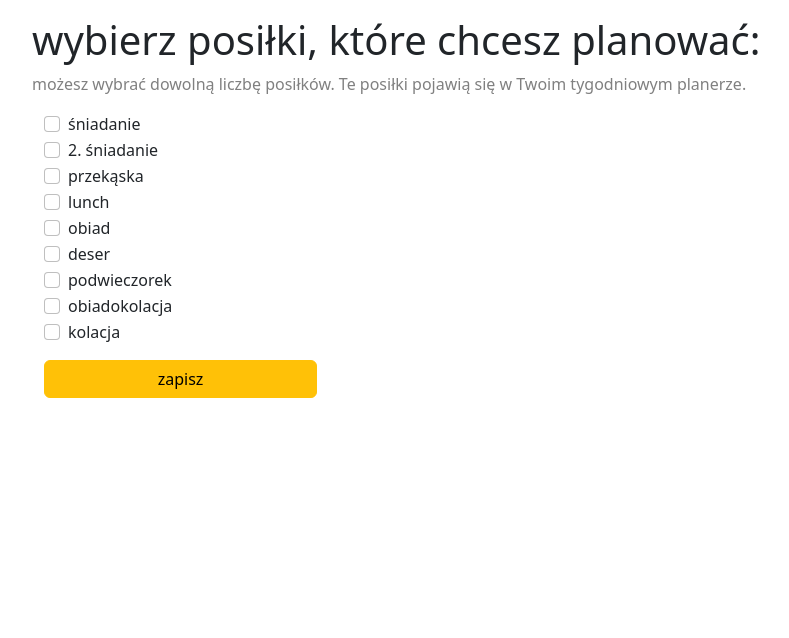
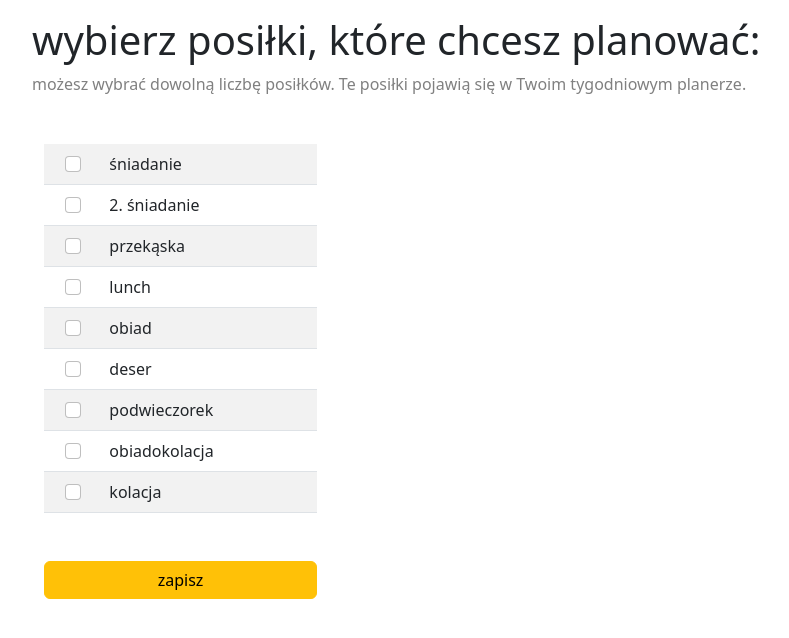
Before and after one commit to PaniMartyna/meal_prep, a Django app: page /settings/ in a window 1280 px wide. Shown: the part 56-694 px from the top of the page, without its empty margins (50-839 px from the left). Run offline with Django 4.2, Linux system fonts and the light colour scheme; the visitor is signed in with stand-in values (Sample User, id 1); data comes from the database, SQL or seed files in the repository; some libraries are stand-ins or nearby versions.

Commit message:
new meal setting view

```diff
--- a/preferences/templates/preferences/meal_settings.html
+++ b/preferences/templates/preferences/meal_settings.html
@@ -16,8 +16,6 @@
         {% for message in messages %}
         <div class="container-fluid p-0">
             <div class="alert alert-primary alert-dismissible fade show" role="alert">
-{#                <button type="button" class="btn-close" data-bs-dismiss="alert" aria-label="Close">#}
-{#                </button>#}
                 {{ message }}
             </div>
         </div>
@@ -29,39 +27,30 @@
 
     <div class="container">
     <div class="column">
+
     <form method="post">
         {% csrf_token %}
-        {{ form|crispy }}
 
+    <div class="col-3 mt-5">
+        <table class="table table-striped">
+            {% for meal in meal_list %}
+            <tr>
+            <td class="text-center">
+                <input class="form-check-input mt-1" type="checkbox" name="{{ meal.meal_name }}"
+                        {% if meal.meal_selected %} checked {% endif %}></td>
+                <td>{{ meal.meal_name }}</td>
 
-{#        {% for choice_id, choice_label in form.meals.field.choices %}#}
-{#            <div>#}
-{#               <label>#}
-{#                  <input type="checkbox" value="{{ choice_id }}" name="meals"#}
-{#                  {% if choice_id in selected_meals %}#}
-{#                  checked#}
-{#                  {% endif %}> <span>{{ choice_label }}</span>#}
-{#               </label>#}
-{#            </div>#}
-{#        {% endfor %}#}
+            </tr>
+            {% endfor %}
+        </table>
+    </div>
 
+    <div class="d-grid gap-2 col-3 mt-5">
+        <button type="submit" class="btn btn-warning">zapisz</button>
+    </div>
 
-{#        <div class="row mb-4">#}
-{#        <div class="container-fluid">#}
-{#        {% for choice_id, choice_label in form.meal_name.field.choices %}#}
-{#            <div class="btn-multichoice">#}
-{#               <label>#}
-{#                  <input type="checkbox" value="{{ choice_id }}" name="meal_name"><span>{{ choice_label }}</span>#}
-{#               </label>#}
-{#            </div>#}
-{#        {% endfor %}#}
-{#        </div>#}
-{#        </div>#}
+    </form>
 
-        <div class="d-grid gap-2 col-3">
-        <button type="submit" class="btn btn-warning">zapisz</button>
-        </div>
-    </form>
     </div>
     </div>
 {% endblock %}
--- a/preferences/views.py
+++ b/preferences/views.py
@@ -8,22 +8,45 @@ from preferences import forms
 from preferences.models import MealSetting
 
 
+# class UserPreferencesView(LoginRequiredMixin, views.View):
+#     login_url = reverse_lazy('login')
+#
+#     def get(self, request):
+#         form = forms.MealSettingsForm()
+#         user = request.user.userprofile
+#         meals_set = user.meals.all()
+#         if meals_set:
+#             selected_meals_ids = [meal.id for meal in meals_set]
+#             return render(request, 'preferences/meal_settings.html', {
+#                 'form': form,
+#                 'selected_meals': selected_meals_ids,
+#             })
+#
+#         return render(request, 'preferences/meal_settings.html', {'form': form})
+#
+#     def post(self, request):
+#         form = forms.MealSettingsForm(request.POST)
+#         user = request.user.userprofile
+#         if form.is_valid():
+#             selected_meals_ids = form.cleaned_data['meals']
+#             for meal_name in selected_meals_ids:
+#                 meal = MealSetting.objects.get(meal_name=meal_name)
+#                 user.meals.add(meal)
+#             return redirect(reverse_lazy('home'))
+#         else:
+#             return render(request, 'preferences/meal_settings.html', {'form': form})
+#
+
 class UserPreferencesView(LoginRequiredMixin, views.View):
     login_url = reverse_lazy('login')
 
     def get(self, request):
-        messages.get_messages(request)
-        form = forms.MealSettingsForm()
         user = request.user.userprofile
-        meals_set = user.meals.all()
-        if meals_set:
-            selected_meals_ids = [meal.id for meal in meals_set]
-            return render(request, 'preferences/meal_settings.html', {
-                'form': form,
-                'selected_meals': selected_meals_ids,
-            })
+        meal_list = user.meals.all()
 
-        return render(request, 'preferences/meal_settings.html', {'form': form})
+        return render(request, 'preferences/meal_settings.html', {
+            'meal_list': meal_list
+        })
 
     def post(self, request):
         form = forms.MealSettingsForm(request.POST)
```
Also changed, not shown: preferences/tests/test_prefrences_models.py (+6 -0 lines).
